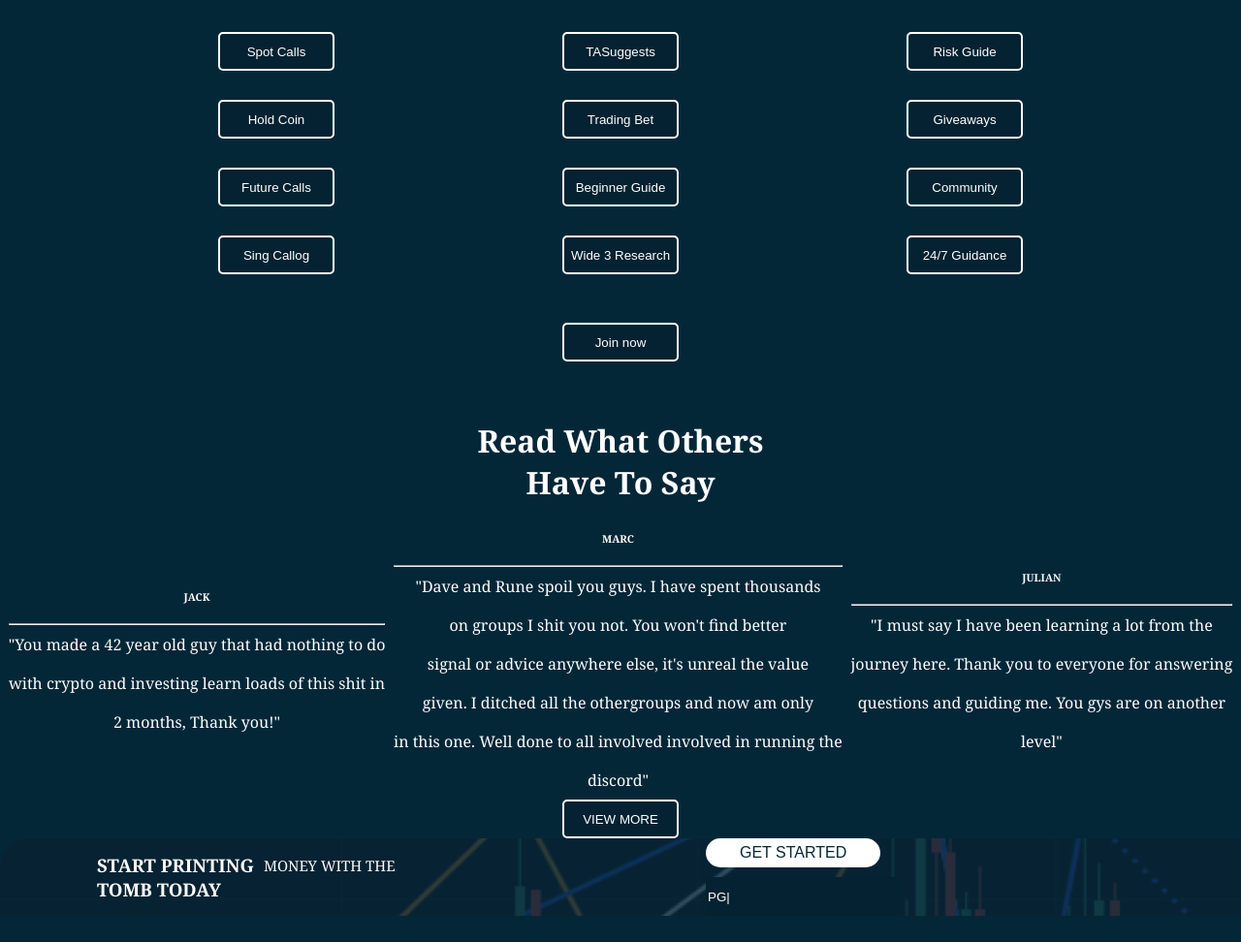
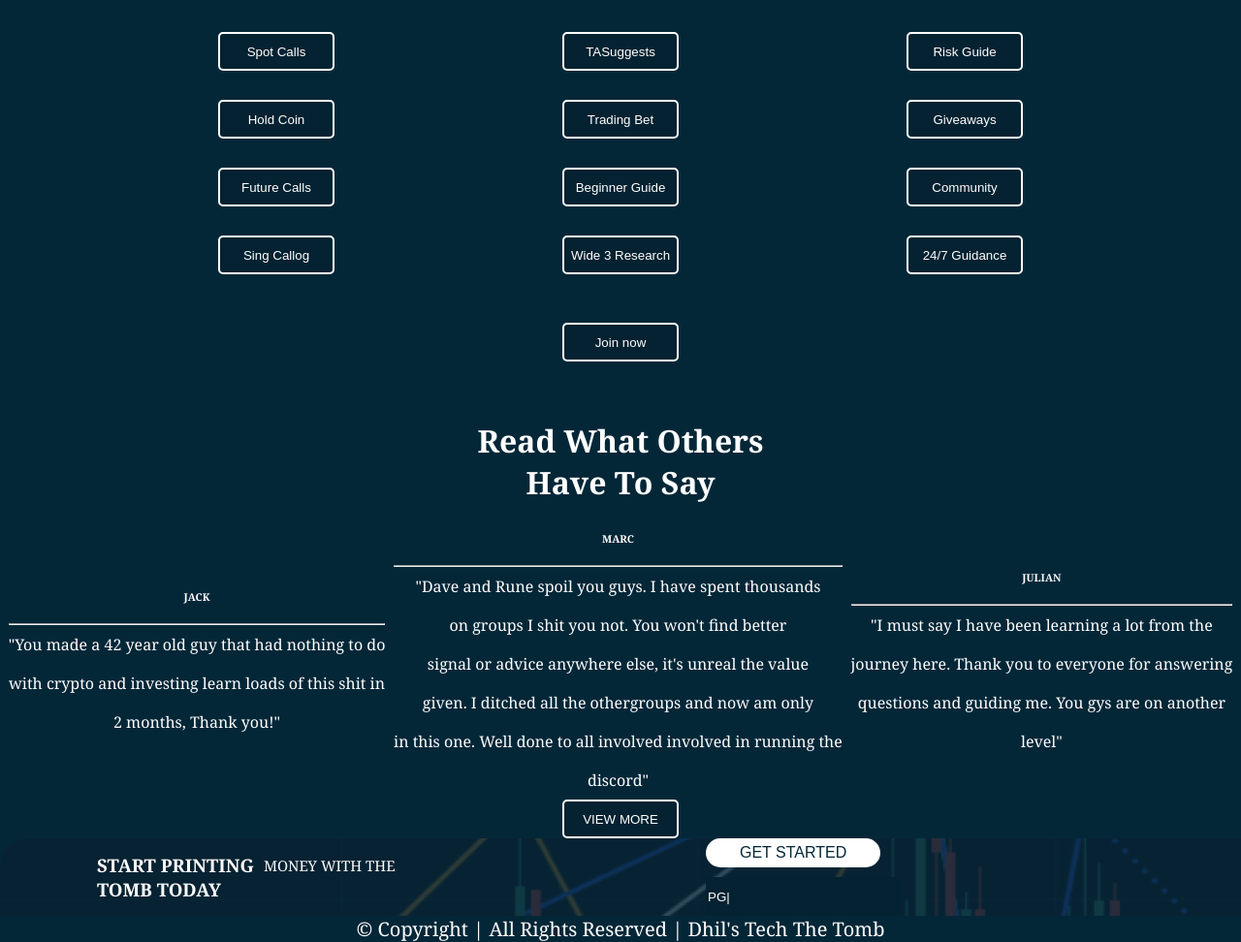
Before and after one commit to Zairah0/tomb-wesite, a plain HTML site: page Index.html in a window 1280 px wide. Shown: the part 1391-2363 px from the top of the page at 97% size. Before the commit the page ends 2336 px from the top, so only its background shows below. Drawn offline with Linux system fonts and the light colour scheme.

Commit message:
The Tomb

```diff
--- a/Index.html
+++ b/Index.html
@@ -125,7 +125,7 @@
         </div>
     </section>
     <footer>
-
+        &COPY;  Copyright | All Rights Reserved | Dhil's Tech The Tomb
     </footer>
 </body>
 </html>
--- a/Style.css
+++ b/Style.css
@@ -208,3 +208,7 @@ nav a{
     display: flex;
     align-items: center;
 }
+footer{
+    text-align: center;
+    font-size: 20px;
+}
```
